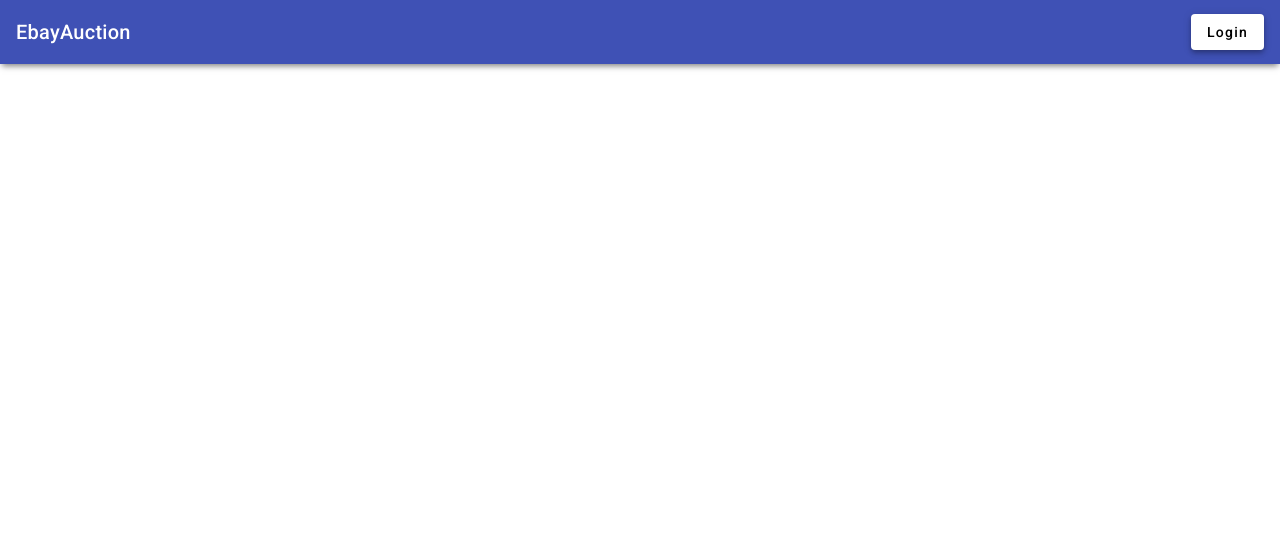
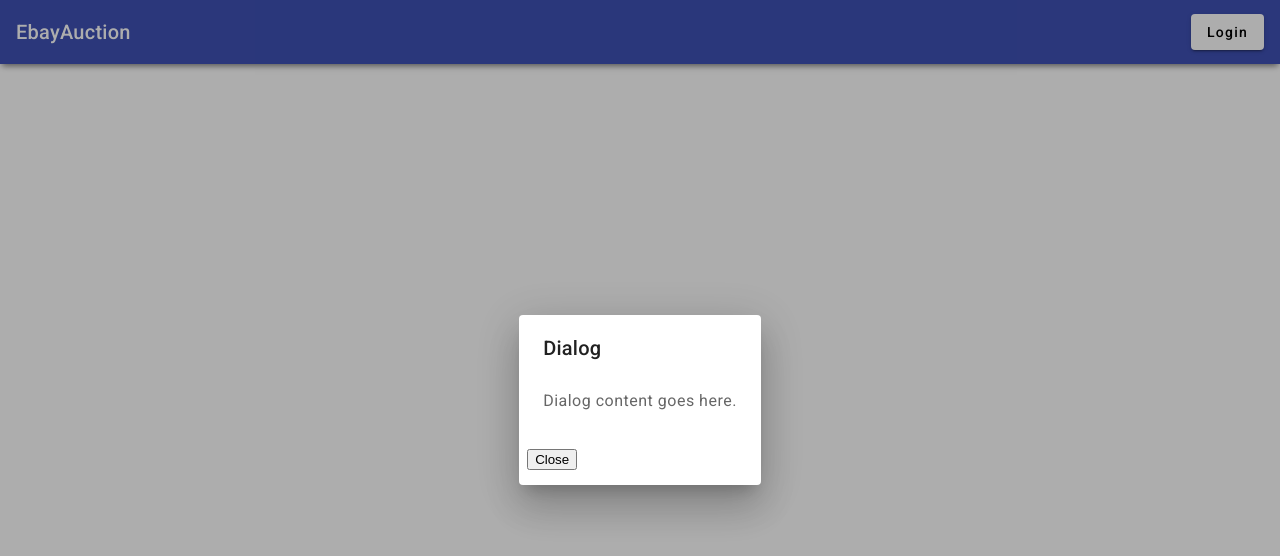
Before and after one commit to pankazakos/EbayAuction, an Angular app in the folder angularapp/: page / in a window 1280 px wide. Both pictures are taken after a click on the button "Login". Shown: the top 556 px of the page. Built offline with nearby package versions, Linux system fonts and the light colour scheme.

Commit message:
open modal when login button is clicked

```diff
--- a/angularapp/src/app/app.module.ts
+++ b/angularapp/src/app/app.module.ts
@@ -8,12 +8,13 @@ import { BrowserAnimationsModule } from '@angular/platform-browser/animations';
 import { LoginModalComponent } from './login-modal/login-modal.component';
 
 @NgModule({
-  declarations: [AppComponent, LoginModalComponent],
+  declarations: [AppComponent],
   imports: [
     BrowserModule,
     HttpClientModule,
     BrowserAnimationsModule,
     NavBarComponent,
+    LoginModalComponent,
   ],
   providers: [],
   bootstrap: [AppComponent],
--- a/angularapp/src/app/login-modal/login-modal.component.html
+++ b/angularapp/src/app/login-modal/login-modal.component.html
@@ -1 +1,7 @@
-<p>login-modal works!</p>
+<h1 mat-dialog-title>Dialog</h1>
+<div mat-dialog-content>
+  <p>Dialog content goes here.</p>
+</div>
+<div mat-dialog-actions>
+  <button mat-button mat-dialog-close>Close</button>
+</div>
--- a/angularapp/src/app/login-modal/login-modal.component.ts
+++ b/angularapp/src/app/login-modal/login-modal.component.ts
@@ -1,9 +1,11 @@
 import { Component } from '@angular/core';
-import { MatDialog } from '@angular/material/dialog';
+import { MatDialogModule } from '@angular/material/dialog';
 
 @Component({
   selector: 'app-login-modal',
   templateUrl: './login-modal.component.html',
   styleUrls: ['./login-modal.component.css'],
+  standalone: true,
+  imports: [MatDialogModule],
 })
 export class LoginModalComponent {}
--- a/angularapp/src/app/navbar/navbar.component.html
+++ b/angularapp/src/app/navbar/navbar.component.html
@@ -2,6 +2,6 @@
   <div>EbayAuction</div>
   <span class="fill-remaining-space"></span>
   <div>
-    <button mat-raised-button>Login</button>
+    <button mat-raised-button (click)="openDialog()">Login</button>
   </div>
 </mat-toolbar>
--- a/angularapp/src/app/navbar/navbar.component.ts
+++ b/angularapp/src/app/navbar/navbar.component.ts
@@ -2,12 +2,26 @@ import { Component } from '@angular/core';
 import { MatToolbarModule } from '@angular/material/toolbar';
 import { MatGridListModule } from '@angular/material/grid-list';
 import { MatButtonModule } from '@angular/material/button';
+import { MatDialog, MatDialogModule } from '@angular/material/dialog';
+import { LoginModalComponent } from '../login-modal/login-modal.component';
 
 @Component({
   selector: 'app-navbar',
   templateUrl: './navbar.component.html',
   styleUrls: ['./navbar.component.css'],
   standalone: true,
-  imports: [MatToolbarModule, MatGridListModule, MatButtonModule],
+  imports: [
+    MatToolbarModule,
+    MatGridListModule,
+    MatButtonModule,
+    MatDialogModule,
+    LoginModalComponent,
+  ],
 })
-export class NavBarComponent {}
+export class NavBarComponent {
+  constructor(public dialog: MatDialog) {}
+
+  openDialog(): void {
+    this.dialog.open(LoginModalComponent);
+  }
+}
```
